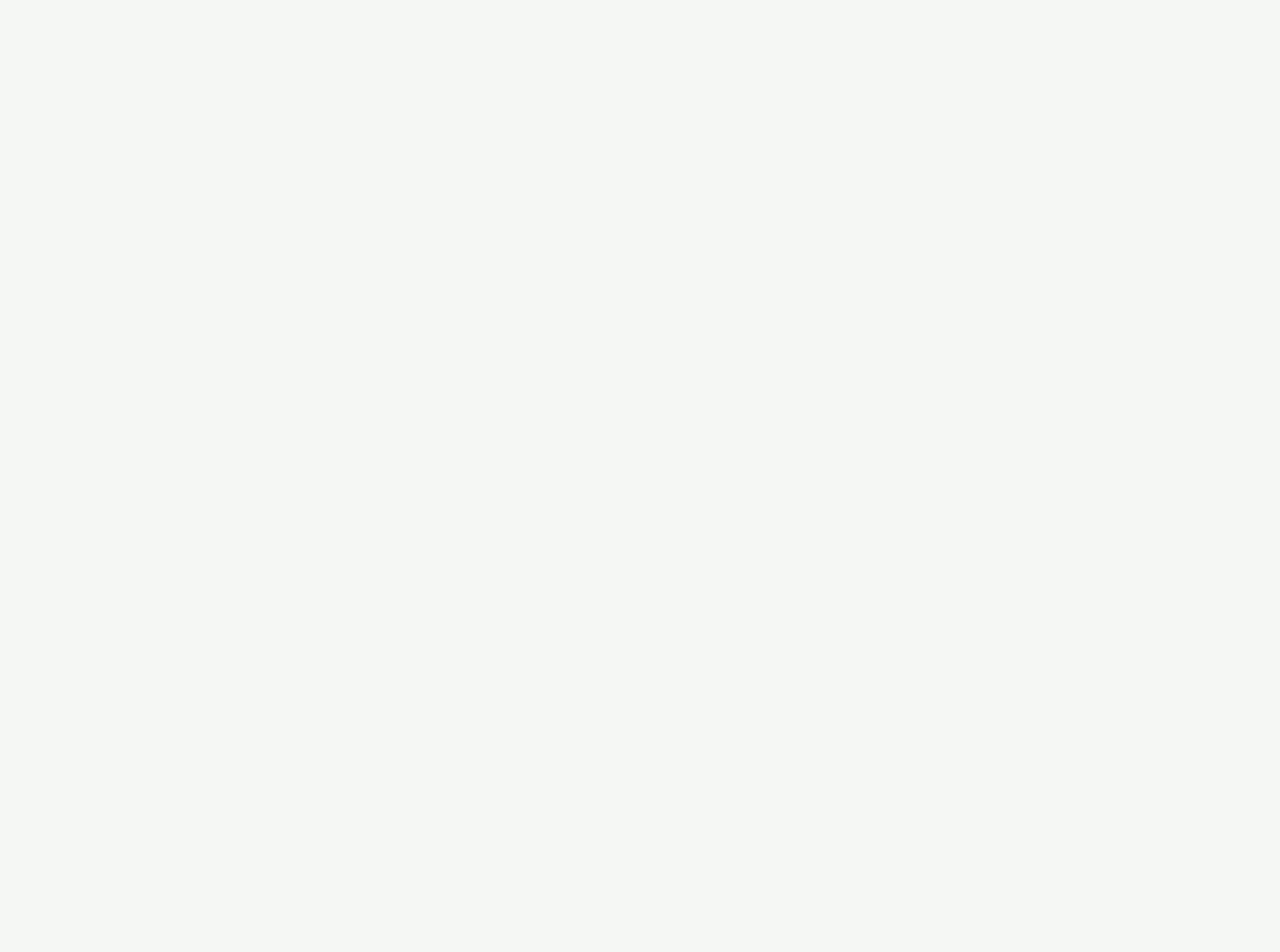
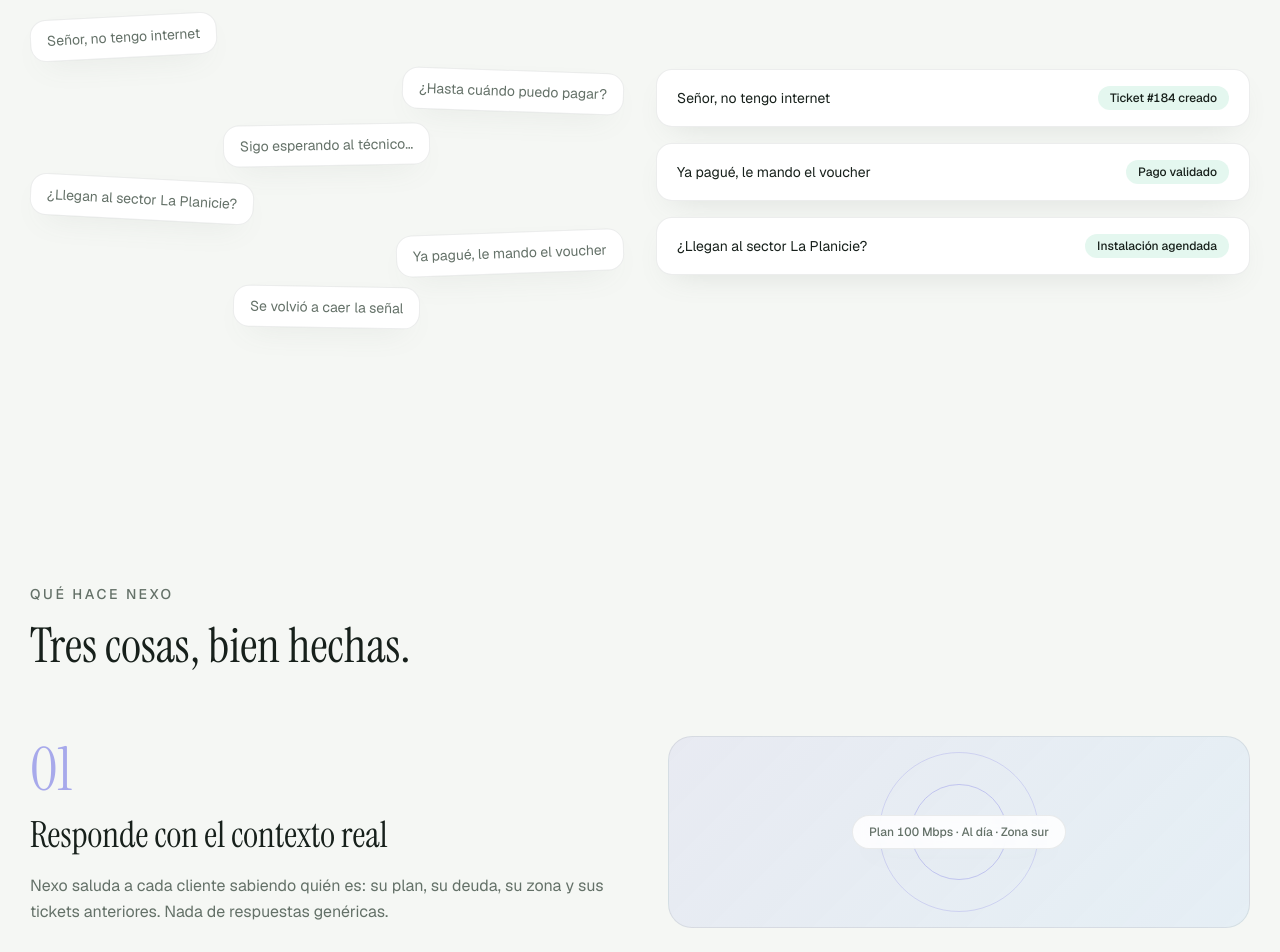
Before and after one commit to RenzoLenes/isp-landing, a Next.js app: page / in a window 1280 px wide. Shown: the part 1220-2172 px from the top of the page. Before the commit the page ends 800 px from the top, so only its background shows below. Built offline with nearby package versions, Linux system fonts and the light colour scheme.

Commit message:
feat: secciones de problema y pilares en zig-zag

```diff
--- a/src/app/page.tsx
+++ b/src/app/page.tsx
@@ -1,5 +1,7 @@
 import { Navbar } from "@/components/sections/Navbar";
 import { Hero } from "@/components/sections/Hero";
+import { Problem } from "@/components/sections/Problem";
+import { Pillars } from "@/components/sections/Pillars";
 
 export default function Home() {
   return (
@@ -7,8 +9,10 @@
       <Navbar />
       <main className="flex-1 overflow-x-clip">
         <Hero />
+        <Problem />
+        <Pillars />
         {/* Las secciones se agregan aquí en las tasks siguientes, en este orden:
-            Problem, Pillars, UseCases, HowItWorks, Integrations, Pilot */}
+            UseCases, HowItWorks, Integrations, Pilot */}
       </main>
     </>
   );
--- /dev/null
+++ b/src/components/sections/Pillars.tsx
@@ -0,0 +1,50 @@
+import { LANDING } from "@/content/landing";
+import { SectionHeading } from "@/components/ui/SectionHeading";
+import { Reveal } from "@/components/ui/Reveal";
+
+export function Pillars() {
+  const { eyebrow, title, items } = LANDING.pillars;
+  return (
+    <section id="producto" className="scroll-mt-28 px-4 py-[clamp(5rem,10vw,9rem)]">
+      <div className="mx-auto max-w-content">
+        <Reveal>
+          <SectionHeading eyebrow={eyebrow} title={title} />
+        </Reveal>
+        <div className="mt-16 flex flex-col gap-16 md:gap-20">
+          {items.map((pillar, i) => (
+            <Reveal key={pillar.number}>
+              <div
+                className={`grid items-center gap-8 md:grid-cols-2 md:gap-14 ${
+                  i % 2 === 1 ? "md:[&>*:first-child]:order-2" : ""
+                }`}
+              >
+                <div>
+                  <p className="font-serif text-6xl text-lavender">{pillar.number}</p>
+                  <h3 className="mt-3 font-serif text-3xl leading-tight text-balance md:text-4xl">
+                    {pillar.title}
+                  </h3>
+                  <p className="mt-4 max-w-[58ch] leading-relaxed text-moss">
+                    {pillar.body}
+                  </p>
+                </div>
+                <div className="relative flex min-h-48 items-center justify-center overflow-hidden rounded-3xl border border-whisper bg-[linear-gradient(135deg,rgb(167_169_235/0.16),rgb(90_171_255/0.10))] p-8">
+                  <div
+                    aria-hidden
+                    className="absolute size-40 rounded-full border border-lavender/40"
+                  />
+                  <div
+                    aria-hidden
+                    className="absolute size-24 rounded-full border border-lavender/60"
+                  />
+                  <span className="relative rounded-full border border-whisper bg-surface/85 px-4 py-2 text-xs font-medium text-moss shadow-card backdrop-blur-sm [font-variant-numeric:tabular-nums]">
+                    {pillar.visualLabel}
+                  </span>
+                </div>
+              </div>
+            </Reveal>
+          ))}
+        </div>
+      </div>
+    </section>
+  );
+}
--- /dev/null
+++ b/src/components/sections/Problem.tsx
@@ -0,0 +1,56 @@
+import { LANDING } from "@/content/landing";
+import { SectionHeading } from "@/components/ui/SectionHeading";
+import { Reveal } from "@/components/ui/Reveal";
+
+const CHAOS_STYLES = [
+  "-rotate-3 self-start",
+  "rotate-2 self-end",
+  "-rotate-1 self-center",
+  "rotate-3 self-start",
+  "-rotate-2 self-end",
+  "rotate-1 self-center",
+];
+
+export function Problem() {
+  const { eyebrow, title, body, chaos, order } = LANDING.problem;
+  return (
+    <section className="px-4 py-[clamp(5rem,10vw,9rem)]">
+      <div className="mx-auto max-w-content">
+        <Reveal>
+          <SectionHeading eyebrow={eyebrow} title={title} body={body} />
+        </Reveal>
+        <div className="mt-16 grid gap-12 md:grid-cols-2 md:gap-8">
+          {/* Caos */}
+          <Reveal delay={0.1}>
+            <div className="flex flex-col gap-3">
+              {chaos.map((text, i) => (
+                <p
+                  key={text}
+                  className={`w-fit max-w-[80%] rounded-2xl border border-whisper bg-surface px-4 py-2.5 text-sm text-moss shadow-card ${CHAOS_STYLES[i % CHAOS_STYLES.length]}`}
+                >
+                  {text}
+                </p>
+              ))}
+            </div>
+          </Reveal>
+          {/* Orden */}
+          <Reveal delay={0.25}>
+            <div className="flex h-full flex-col justify-center gap-4">
+              {order.map((item) => (
+                <div
+                  key={item.text}
+                  className="flex items-center justify-between gap-4 rounded-2xl border border-whisper bg-surface px-5 py-4 shadow-card"
+                >
+                  <p className="text-sm text-ink">{item.text}</p>
+                  <span className="shrink-0 rounded-full bg-fiber/20 px-3 py-1 text-xs font-medium text-ink [font-variant-numeric:tabular-nums]">
+                    {item.status}
+                  </span>
+                </div>
+              ))}
+            </div>
+          </Reveal>
+        </div>
+      </div>
+    </section>
+  );
+}
```
